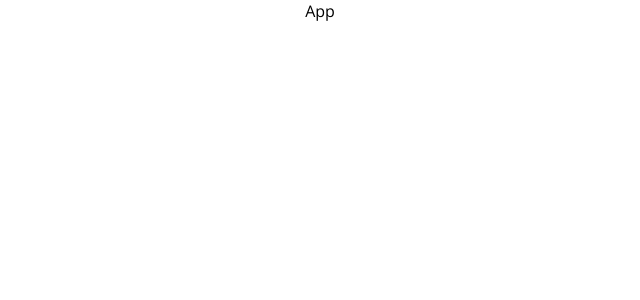
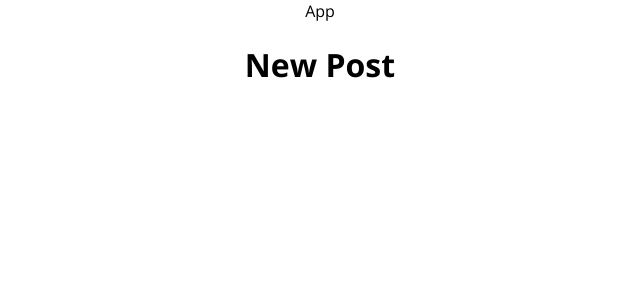
Before and after one commit to anyariazantceva/react-router-app, a React (Create React App) app: page / in a window 1280 px wide. Shown: the top 300 px of the page, without its empty margins (320-960 px from the left). Built offline with nearby package versions, Linux system fonts and the light colour scheme.

Commit message:
new branch - addpst

```diff
--- a/src/App.js
+++ b/src/App.js
@@ -1,10 +1,12 @@
 import React from 'react';
 import './App.css';
+import AddPost from './components/AddPost';
 
 function App() {
   return (
     <div className="App">
       App
+      <AddPost />
     </div>
   );
 }
--- /dev/null
+++ b/src/components/AddPost.js
@@ -0,0 +1,13 @@
+import React, { Component } from 'react'
+
+export class AddPost extends Component {
+    render() {
+        return (
+            <div>
+                <h1>New Post</h1>
+            </div>
+        )
+    }
+}
+
+export default AddPost
```
Also changed, not shown: 1 other file (tests, documents, lock files or other folders).
